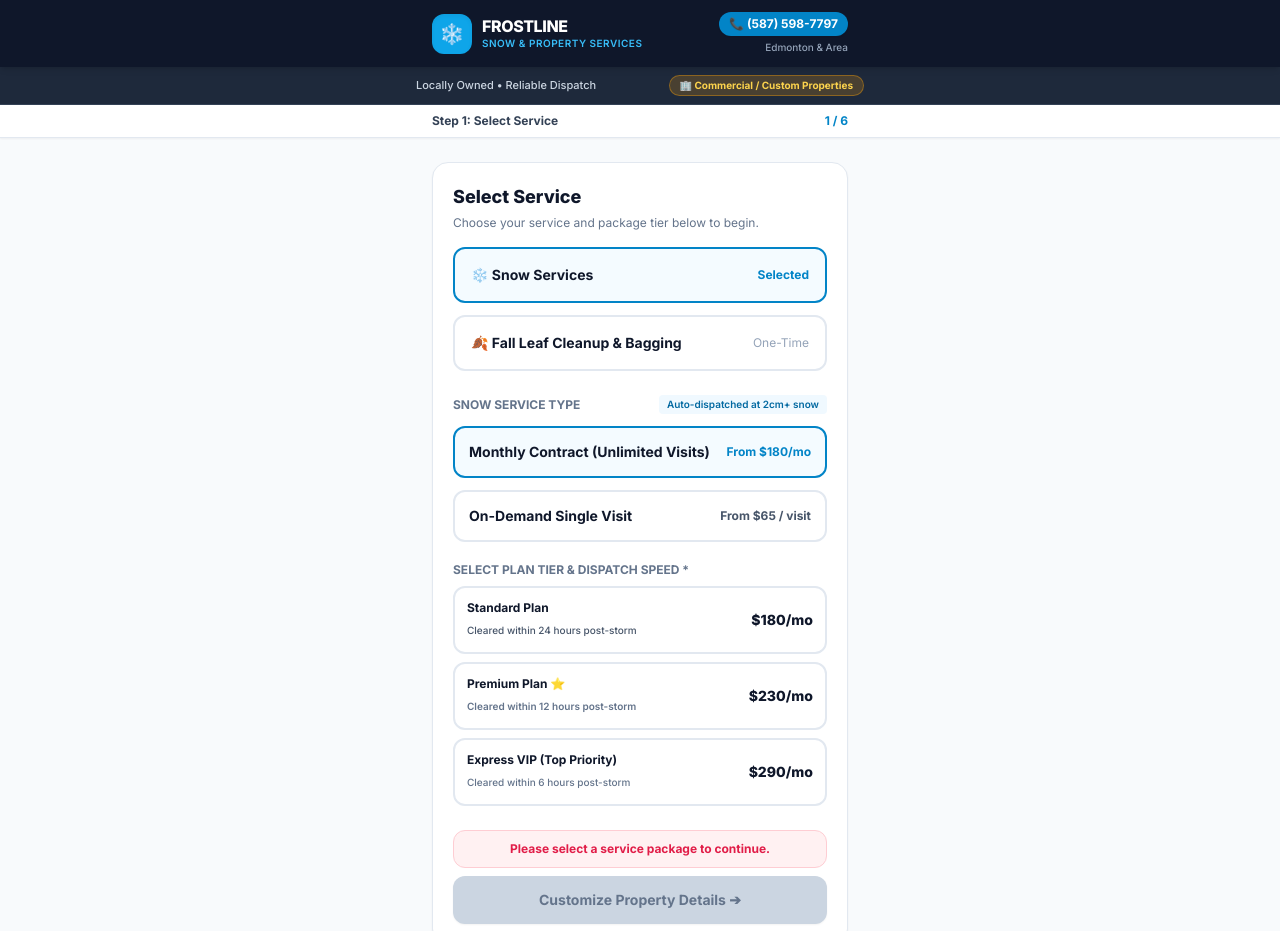
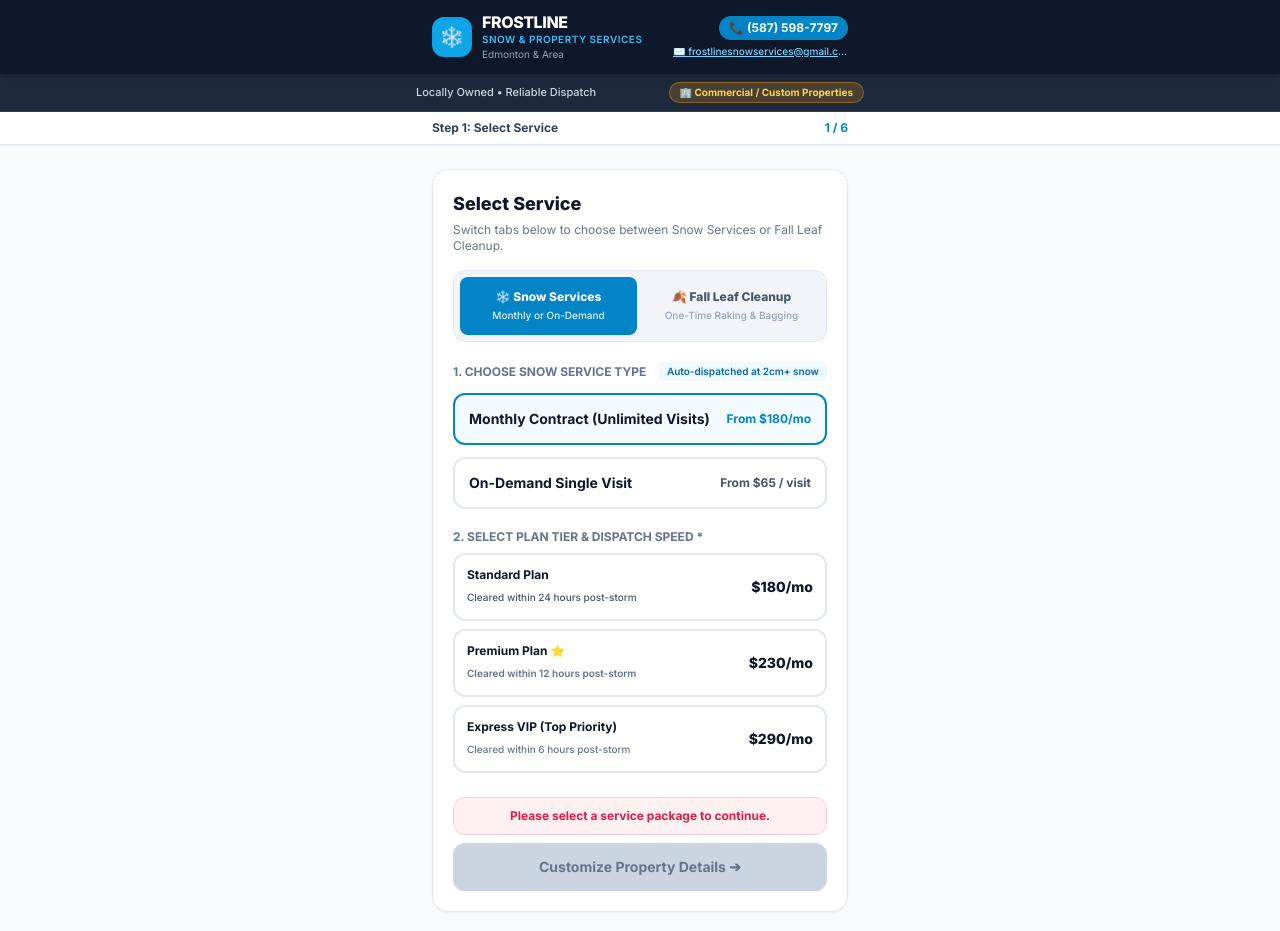
Before and after one commit to frostlinesnowservices-del/frostlinesnowservices, a plain HTML site: page index.html in a window 1280 px wide. Shown: the top 931 px of the page. Drawn offline with nearby package versions, Linux system fonts and the light colour scheme.

Commit message:
Update index.html

```diff
--- a/index.html
+++ b/index.html
@@ -16,19 +16,22 @@
 
   <!-- HEADER -->
   <header class="bg-slate-900 text-white sticky top-0 z-30 shadow-md">
-    <div class="max-w-md mx-auto px-4 py-3 flex items-center justify-between">
+    <div class="max-w-md mx-auto px-4 py-3 flex items-center justify-between gap-2">
       <div class="flex items-center gap-2.5">
-        <div class="w-10 h-10 bg-sky-500 rounded-xl flex items-center justify-center text-white text-xl font-black shadow-inner">❄️</div>
+        <div class="w-10 h-10 bg-sky-500 rounded-xl flex items-center justify-center text-white text-xl font-black shadow-inner shrink-0">❄️</div>
         <div>
           <span class="text-base font-extrabold tracking-tight block text-white leading-tight">FROSTLINE</span>
           <span class="text-[10px] font-semibold text-sky-400 uppercase tracking-wider block">Snow & Property Services</span>
+          <span class="text-[10px] text-slate-400 block">Edmonton & Area</span>
         </div>
       </div>
       <div class="text-right flex flex-col items-end gap-1">
         <a href="tel:5875987797" class="text-xs font-bold px-2.5 py-1 bg-sky-600 hover:bg-sky-500 text-white rounded-full transition flex items-center gap-1 shadow-sm">
           📞 (587) 598-7797
         </a>
-        <span class="text-[10px] font-medium text-slate-400">Edmonton & Area</span>
+        <a href="mailto:frostlinesnowservices@gmail.com" class="text-[10px] font-medium text-sky-300 hover:text-white underline truncate max-w-[175px]">
+          ✉️ frostlinesnowservices@gmail.com
+        </a>
       </div>
     </div>
   </header>
@@ -44,7 +47,7 @@
   </div>
 
   <!-- STEP PROGRESS BAR -->
-  <div id="progressBarContainer" class="bg-white border-b border-slate-200 sticky top-[62px] z-20 shadow-sm">
+  <div id="progressBarContainer" class="bg-white border-b border-slate-200 sticky top-[68px] z-20 shadow-sm">
     <div class="max-w-md mx-auto px-4 py-2 flex items-center justify-between text-xs font-bold text-slate-700">
       <span id="stepTitle">Step 1: Select Service</span>
       <span id="stepCounter" class="text-sky-600">1 / 6</span>
@@ -58,29 +61,40 @@
     <div id="step1" class="bg-white rounded-2xl p-5 border border-slate-200 shadow-sm space-y-4">
       <div>
         <h2 class="text-lg font-extrabold text-slate-900 mb-1">Select Service</h2>
-        <p class="text-xs text-slate-500">Choose your service and package tier below to begin.</p>
+        <p class="text-xs text-slate-500">Switch tabs below to choose between Snow Services or Fall Leaf Cleanup.</p>
       </div>
 
-      <div class="space-y-3">
-        <div onclick="setMainService('snow')" id="btnSnowMain" class="border-2 border-sky-600 bg-sky-50/70 p-4 rounded-xl cursor-pointer">
-          <div class="flex items-center justify-between">
-            <span class="font-bold text-slate-900 text-sm">❄️ Snow Services</span>
-            <span id="badgeSnow" class="text-xs font-bold text-sky-600">Selected</span>
-          </div>
+      <!-- SEGMENTED TOGGLE TABS FOR SERVICE CATEGORY -->
+      <div class="bg-slate-100 p-1.5 rounded-xl grid grid-cols-2 gap-1.5 border border-slate-200" role="tablist">
+        <button
+          type="button"
+          role="tab"
+          id="tabSnow"
+          aria-selected="true"
+          onclick="setMainService('snow')"
+          class="py-3 px-2 rounded-lg font-extrabold text-xs transition-all flex flex-col items-center justify-center gap-0.5 bg-sky-600 text-white shadow-sm"
+        >
+          <span>❄️ Snow Services</span>
+          <span id="subTabSnow" class="text-[10px] font-medium text-sky-100">Monthly or On-Demand</span>
+        </button>
+
+        <button
+          type="button"
+          role="tab"
+          id="tabFall"
+          aria-selected="false"
+          onclick="setMainService('fall')"
+          class="py-3 px-2 rounded-lg font-extrabold text-xs transition-all flex flex-col items-center justify-center gap-0.5 text-slate-600 hover:text-slate-900"
+        >
+          <span>🍂 Fall Leaf Cleanup</span>
+          <span id="subTabFall" class="text-[10px] font-medium text-slate-400">One-Time Raking & Bagging</span>
+        </button>
       </div>
 
-        <div onclick="setMainService('fall')" id="btnFallMain" class="border-2 border-slate-200 p-4 rounded-xl cursor-pointer">
+      <!-- SNOW OPTIONS (SHOWN WHEN SNOW TAB IS ACTIVE) -->
+      <div id="snowSubOptions" class="space-y-3 pt-1">
         <div class="flex items-center justify-between">
-            <span class="font-bold text-slate-900 text-sm">🍂 Fall Leaf Cleanup & Bagging</span>
-            <span id="badgeFall" class="text-xs text-slate-400">One-Time</span>
-          </div>
-        </div>
-      </div>
-
-      <!-- SNOW OPTIONS -->
-      <div id="snowSubOptions" class="space-y-3 pt-2">
-        <div class="flex items-center justify-between">
-          <h3 class="text-xs font-bold text-slate-500 uppercase">Snow Service Type</h3>
+          <h3 class="text-xs font-bold text-slate-500 uppercase">1. Choose Snow Service Type</h3>
           <span class="text-[10px] text-sky-700 bg-sky-50 px-2 py-0.5 rounded font-semibold">Auto-dispatched at 2cm+ snow</span>
         </div>
 
@@ -97,9 +111,9 @@
           </div>
         </div>
 
-        <!-- PLANS (ONLY FOR MONTHLY) -->
+        <!-- PLANS (ONLY FOR MONTHLY SNOW) -->
         <div id="plansSection" class="space-y-2 pt-2">
-          <h3 class="text-xs font-bold text-slate-500 uppercase">Select Plan Tier & Dispatch Speed *</h3>
+          <h3 class="text-xs font-bold text-slate-500 uppercase">2. Select Plan Tier & Dispatch Speed *</h3>
 
           <div onclick="setPlanTier('standard', 180)" id="planStandard" class="border-2 border-slate-200 p-3 rounded-xl cursor-pointer flex justify-between items-center">
             <div>
@@ -127,9 +141,9 @@
         </div>
       </div>
 
-      <!-- FALL CLEANUP OPTIONS -->
-      <div id="fallSubOptions" class="space-y-3 pt-2 hidden">
-        <h3 class="text-xs font-bold text-slate-500 uppercase">Leaf Raking & Bagging Packages *</h3>
+      <!-- FALL CLEANUP OPTIONS (COMPLETELY HIDDEN UNLESS FALL TAB IS ACTIVE) -->
+      <div id="fallSubOptions" class="space-y-3 pt-1 hidden">
+        <h3 class="text-xs font-bold text-slate-500 uppercase">Select Leaf Raking & Bagging Package *</h3>
         <p class="text-[11px] text-slate-500 italic">Includes thorough leaf raking, lawn cleanup, and bagging. Final quote may vary based on yard size and leaf volume.</p>
 
         <div onclick="setFallTier('small', 130)" id="fallSmall" class="border-2 border-slate-200 p-3 rounded-xl cursor-pointer flex justify-between items-center">
@@ -334,6 +348,15 @@
         </button>
       </div>
 
+      <!-- DIRECT FROSTLINE CONTACT BOX -->
+      <div class="bg-slate-50 border border-slate-200 rounded-xl p-3 text-[11px] text-slate-600 text-center space-y-0.5">
+        <p class="font-bold text-slate-700">Need help with your booking?</p>
+        <p>
+          Call/Text: <a href="tel:5875987797" class="text-sky-600 font-bold underline">(587) 598-7797</a> •
+          Email: <a href="mailto:frostlinesnowservices@gmail.com" class="text-sky-600 font-bold underline">frostlinesnowservices@gmail.com</a>
+        </p>
+      </div>
+
       <div class="pt-1">
         <button type="button" onclick="goToStep(4)" class="w-full bg-slate-100 text-slate-700 font-bold py-3 rounded-xl text-xs">Back to Schedule</button>
       </div>
@@ -398,7 +421,11 @@
         <p><strong class="text-slate-900">Service Address:</strong> <span id="confAddress" class="text-slate-700">Address provided in request</span></p>
         <p><strong class="text-slate-900">Total Amount:</strong> <span id="confTotal" class="font-semibold text-slate-800">Pending (Custom Quote Review)</span></p>
         <p><strong class="text-slate-900">Next Steps:</strong> <span id="confPayInstructions" class="text-slate-700 leading-relaxed">Our team will inspect your property layout via satellite or on-site visit and text/email your exact flat-rate quote before any work begins.</span></p>
-        <p class="pt-1 border-t border-slate-200/80"><strong class="text-slate-900">Questions?</strong> Call or text <a href="tel:5875987797" class="text-sky-600 font-bold underline">(587) 598-7797</a></p>
+        <div class="pt-2 border-t border-slate-200/80 space-y-1">
+          <p><strong class="text-slate-900">Direct Contact:</strong></p>
+          <p>📞 Phone / Text: <a href="tel:5875987797" class="text-sky-600 font-bold underline">(587) 598-7797</a></p>
+          <p>✉️ Email: <a href="mailto:frostlinesnowservices@gmail.com" class="text-sky-600 font-bold underline">frostlinesnowservices@gmail.com</a></p>
+        </div>
       </div>
       <button type="button" onclick="location.reload()" class="w-full bg-slate-900 hover:bg-slate-800 text-white font-bold py-3.5 rounded-xl text-xs transition">Start Another Booking</button>
     </div>
@@ -522,13 +549,13 @@
 
   <script>
     // =========================================================================
-    // EMAILJS CONFIGURATION (PASTE YOUR PUBLIC KEY BELOW)
+    // EMAILJS CONFIGURATION (LIVE PUBLIC KEY CONFIGURED)
     // =========================================================================
-    const EMAILJS_PUBLIC_KEY = "1gFDyAi2z11U1cXoO"; // <-- Replace with your Public Key from EmailJS Account page
+    const EMAILJS_PUBLIC_KEY = "1gFDyAi2z11U1cXoO";
     const EMAILJS_SERVICE_ID = "service_d73rlh2";
     const EMAILJS_TEMPLATE_ID = "template_l7qdsij";
 
-    if (typeof emailjs !== 'undefined' && EMAILJS_PUBLIC_KEY !== "YOUR_PUBLIC_KEY") {
+    if (typeof emailjs !== 'undefined') {
       emailjs.init(EMAILJS_PUBLIC_KEY);
     }
 
@@ -558,7 +585,7 @@
       return mainService === 'fall' && fallTier === 'custom';
     }
 
-    // HELPER: STRICT STEP 1 VALIDATION
+    // HELPER: STRICT STEP 1 VALIDATION FOR ACTIVE SERVICE TAB ONLY
     function isStep1SelectionValid() {
       if (mainService === 'snow') {
         if (snowType === 'monthly') {
@@ -658,7 +685,7 @@
       goToStep(4);
     }
 
-    // EMAIL VERIFICATION
+    // EMAIL VERIFICATION (LIVE EMAILJS)
     function sendVerificationCode() {
       const name = document.getElementById('fullName').value.trim();
       const phone = document.getElementById('mobileNumber').value.trim();
@@ -679,24 +706,27 @@
 
       generatedCode = Math.floor(100000 + Math.random() * 900000).toString();
 
-      if (typeof emailjs !== 'undefined' && EMAILJS_PUBLIC_KEY !== "YOUR_PUBLIC_KEY") {
+      const btnSend = document.getElementById('btnSendCode');
+      btnSend.disabled = true;
+      btnSend.innerText = "Sending Verification Email...";
+
       emailjs.send(EMAILJS_SERVICE_ID, EMAILJS_TEMPLATE_ID, {
         to_email: email,
         passcode: generatedCode,
         code: generatedCode,
         message: `Your Frostline 6-digit verification code is: ${generatedCode}`
       }).then(() => {
-          alert(`Verification code sent to ${email}! Check your inbox (and spam folder).`);
+        document.getElementById('codeSection').classList.remove('hidden');
+        btnSend.classList.add('hidden');
+        btnSend.disabled = false;
+        btnSend.innerText = "Send 6-Digit Email Verification Code ➔";
+        alert(`Verification code sent to ${email}! Please check your inbox (and spam/junk folder).`);
       }).catch(err => {
         console.error("EmailJS Error:", err);
-          alert(`Email service busy. Please use this instant verification code: ${generatedCode}`);
+        btnSend.disabled = false;
+        btnSend.innerText = "Send 6-Digit Email Verification Code ➔";
+        alert("Unable to send verification email right now. Please double-check your email address or call/text us at (587) 598-7797.");
       });
-      } else {
-        alert(`Your instant verification code for ${email} is: ${generatedCode}`);
-      }
-
-      document.getElementById('codeSection').classList.remove('hidden');
-      document.getElementById('btnSendCode').classList.add('hidden');
     }
 
     function verifyCode() {
@@ -705,26 +735,42 @@
         emailVerified = true;
         goToStep(6);
       } else {
-        alert('Invalid code. Please enter the 6-digit confirmation code.');
+        alert('Invalid code. Please enter the 6-digit confirmation code sent to your email.');
       }
     }
 
-    // PRICING & PACKAGE SELECTION LOGIC
+    // STEP 1 TAB SWITCHER & PRICING LOGIC
     function setMainService(srv) {
       mainService = srv;
-      document.getElementById('btnSnowMain').className = srv === 'snow' ? "border-2 border-sky-600 bg-sky-50/70 p-4 rounded-xl cursor-pointer" : "border-2 border-slate-200 p-4 rounded-xl cursor-pointer";
-      document.getElementById('btnFallMain').className = srv === 'fall' ? "border-2 border-sky-600 bg-sky-50/70 p-4 rounded-xl cursor-pointer" : "border-2 border-slate-200 p-4 rounded-xl cursor-pointer";
+      const isSnow = (srv === 'snow');
 
-      document.getElementById('badgeSnow').innerText = srv === 'snow' ? 'Selected' : 'Monthly / Single';
-      document.getElementById('badgeSnow').className = srv === 'snow' ? 'text-xs font-bold text-sky-600' : 'text-xs text-slate-400';
-      document.getElementById('badgeFall').innerText = srv === 'fall' ? 'Selected' : 'One-Time';
-      document.getElementById('badgeFall').className = srv === 'fall' ? 'text-xs font-bold text-sky-600' : 'text-xs text-slate-400';
+      // Update Segmented Toggle Tab Styling
+      const tabSnow = document.getElementById('tabSnow');
+      const tabFall = document.getElementById('tabFall');
+      const subTabSnow = document.getElementById('subTabSnow');
+      const subTabFall = document.getElementById('subTabFall');
 
-      document.getElementById('snowSubOptions').style.display = srv === 'snow' ? 'block' : 'none';
-      document.getElementById('fallSubOptions').style.display = srv === 'fall' ? 'block' : 'none';
+      tabSnow.setAttribute('aria-selected', isSnow ? 'true' : 'false');
+      tabFall.setAttribute('aria-selected', !isSnow ? 'true' : 'false');
 
-      document.getElementById('snowPropDetails').style.display = srv === 'snow' ? 'block' : 'none';
-      document.getElementById('fallPropDetails').style.display = srv === 'fall' ? 'block' : 'none';
+      if (isSnow) {
+        tabSnow.className = "py-3 px-2 rounded-lg font-extrabold text-xs transition-all flex flex-col items-center justify-center gap-0.5 bg-sky-600 text-white shadow-sm";
+        subTabSnow.className = "text-[10px] font-medium text-sky-100";
+        tabFall.className = "py-3 px-2 rounded-lg font-extrabold text-xs transition-all flex flex-col items-center justify-center gap-0.5 text-slate-600 hover:text-slate-900";
+        subTabFall.className = "text-[10px] font-medium text-slate-400";
+      } else {
+        tabFall.className = "py-3 px-2 rounded-lg font-extrabold text-xs transition-all flex flex-col items-center justify-center gap-0.5 bg-sky-600 text-white shadow-sm";
+        subTabFall.className = "text-[10px] font-medium text-sky-100";
+        tabSnow.className = "py-3 px-2 rounded-lg font-extrabold text-xs transition-all flex flex-col items-center justify-center gap-0.5 text-slate-600 hover:text-slate-900";
+        subTabSnow.className = "text-[10px] font-medium text-slate-400";
+      }
+
+      // Strictly show ONLY the active service options in Step 1 and Step 2
+      document.getElementById('snowSubOptions').classList.toggle('hidden', !isSnow);
+      document.getElementById('fallSubOptions').classList.toggle('hidden', isSnow);
+
+      document.getElementById('snowPropDetails').classList.toggle('hidden', !isSnow);
+      document.getElementById('fallPropDetails').classList.toggle('hidden', isSnow);
 
       updateStep1ValidationUI();
       calcTotal();
@@ -734,7 +780,7 @@
       snowType = type;
       document.getElementById('optMonthly').className = type === 'monthly' ? "border-2 border-sky-600 bg-sky-50/70 p-3.5 rounded-xl cursor-pointer" : "border-2 border-slate-200 p-3.5 rounded-xl cursor-pointer";
       document.getElementById('optOnDemand').className = type === 'ondemand' ? "border-2 border-sky-600 bg-sky-50/70 p-3.5 rounded-xl cursor-pointer" : "border-2 border-slate-200 p-3.5 rounded-xl cursor-pointer";
-      document.getElementById('plansSection').style.display = type === 'monthly' ? 'block' : 'none';
+      document.getElementById('plansSection').classList.toggle('hidden', type !== 'monthly');
 
       const suffix = type === 'monthly' ? '/mo' : '/visit';
       document.getElementById('lblCorner').innerText = `Corner City Sidewalk (+$30${suffix})`;
@@ -798,7 +844,7 @@
     function calcTotal() {
       const bottomBar = document.getElementById('bottomBar');
 
-      // Hide bottomBar on confirmation screen (Step 7), when no valid tier is chosen yet, or when Over 20 Bags custom quote is active
+      // Hide bottomBar on confirmation screen (Step 7), when no valid tier is chosen for the active tab, or when Over 20 Bags custom quote is active
       if (currentStep === 7 || !isStep1SelectionValid() || isCustomQuoteFlow()) {
         bottomBar.classList.add('hidden');
         document.getElementById('displayTotal').innerText = "$0.00";
@@ -940,14 +986,12 @@
       }
 
       // Send Owner Notification via EmailJS
-      if (typeof emailjs !== 'undefined' && EMAILJS_PUBLIC_KEY !== "YOUR_PUBLIC_KEY") {
       emailjs.send(EMAILJS_SERVICE_ID, EMAILJS_TEMPLATE_ID, {
         to_email: "frostlinesnowservices@gmail.com",
         code: "NEW BOOKING",
         passcode: "NEW BOOKING",
         message: `NEW FROSTLINE SUBMISSION!\n\nClient: ${name}\nPhone: ${phone}\nEmail: ${email}\nAddress: ${safeAddress}\n\nService: ${serviceDetails}\nTotal Quoted: ${safeTotal}\nPayment Method: ${isZeroOrMissing ? 'CUSTOM QUOTE REVIEW' : paymentMethod.toUpperCase()}\nStart Date: ${startDate}\nEnd Date: ${endDate}\nNotes: ${notes}\nLegal Waiver: AGREED & TIMESTAMPED (${new Date().toLocaleString()})`
       });
-      }
 
       goToStep(7);
     }
```
Lines whose indentation alone changed are shown as unchanged.
